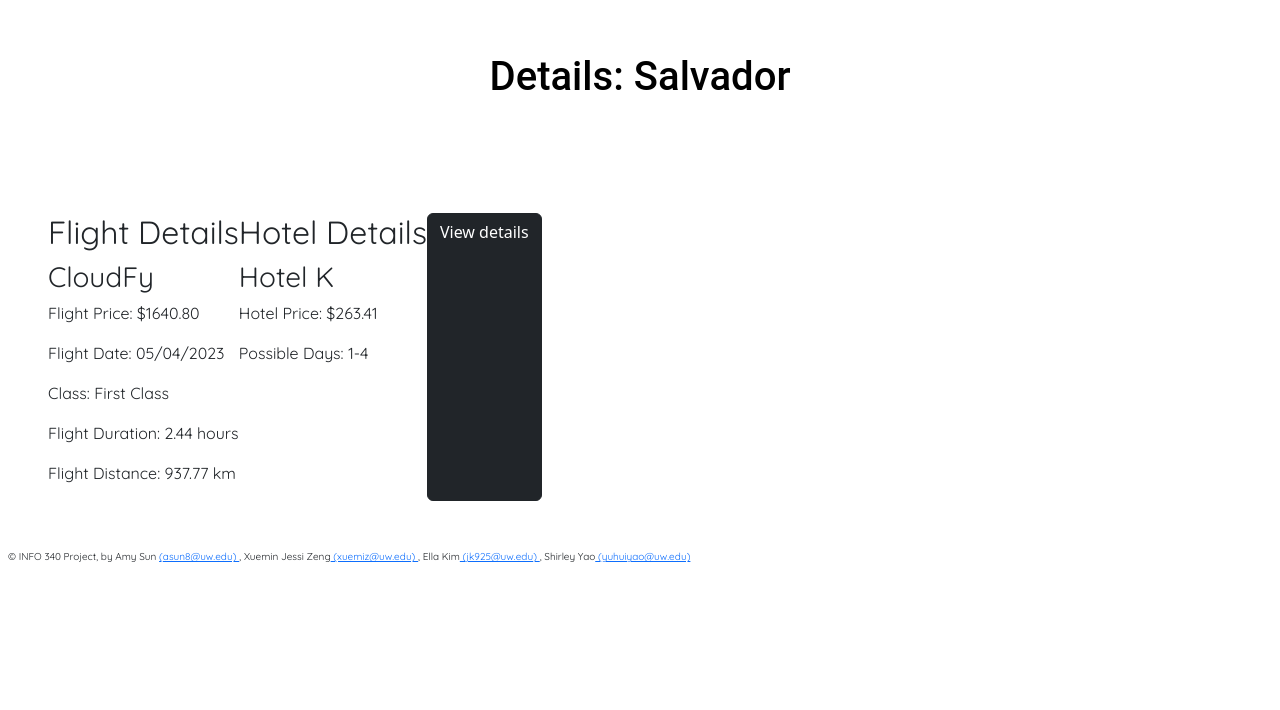
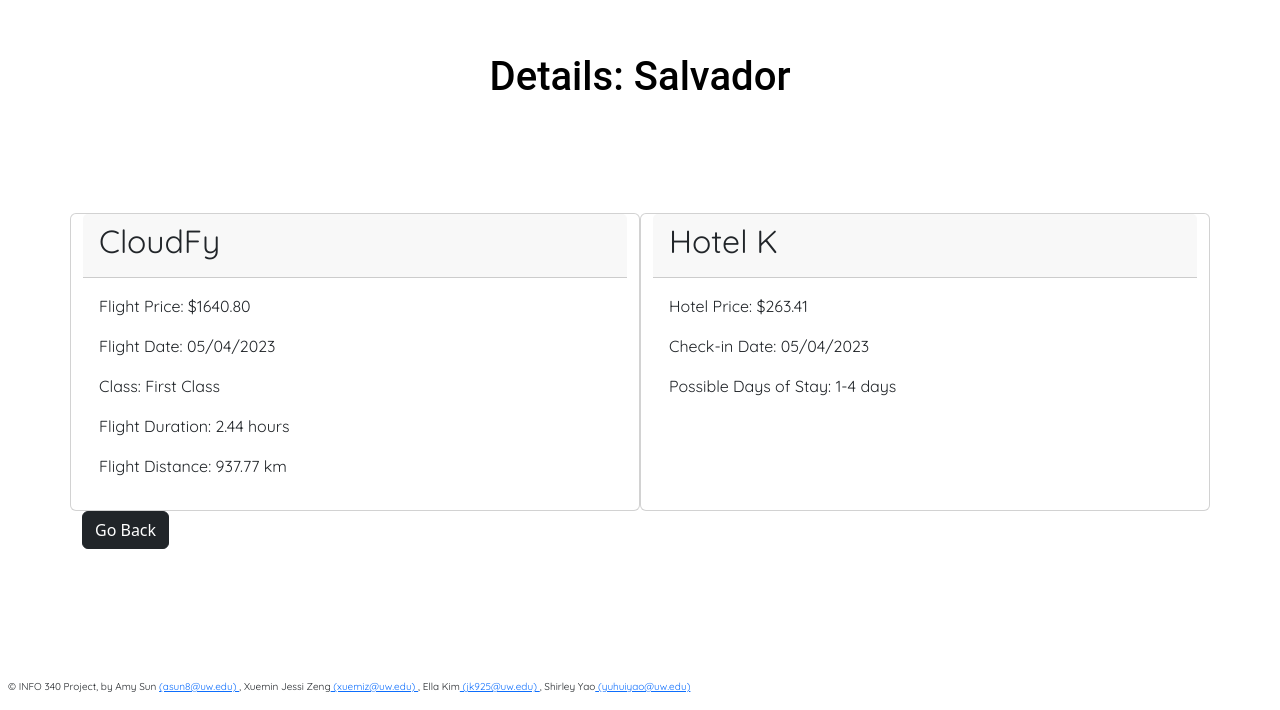
Before and after one commit to info340b-wi23/project-info340-group-bb4, a plain HTML site: page home-search-details.html in a window 1280 px wide. Shown: the part 90-800 px from the top of the page. Drawn offline with nearby package versions, Linux system fonts and the light colour scheme.

Commit message:
fixed formatting for home-search-details

```diff
--- a/home-search-details.html
+++ b/home-search-details.html
@@ -22,20 +22,20 @@
     <div class="container-fluid navbar-collapse collapse" id="basic-navbar-nav">
       <ul>
         <li>
-          <a class="navbar-brand" href="#">
+          <a class="navbar-brand" href="index.html">
             <img src="img/noun-world-travel-5074160.svg" alt="Logo" width="60" height="60" class="d-inline-block">
             <p class="d-inline-block logo">Faran</p>
           </a>
         </li>
 
         <li class="nav-item d-inline-block">
-          <a class="nav-link active" aria-current="page" href="#"><p>HOME</p></a>
+          <a class="nav-link active" aria-current="page" href="index.html"><p>HOME</p></a>
         </li>
         <li class="nav-item d-inline-block">
-          <a class="nav-link" href="#"><p>COMPARE</p></a>
+          <a class="nav-link" href="2comparisonPage.html"><p>COMPARE</p></a>
         </li>
         <li class="nav-item d-inline-block ">
-          <a class="nav-link" href="#"><p>FAVORITE</p></a>
+          <a class="nav-link" href="favorites.html"><p>FAVORITE</p></a>
         </li>
         <li class="nav-item d-inline-block login">
           <a class="nav-link" href="#">
@@ -50,33 +50,45 @@
 
   <header>
     <h1>Details: Salvador</h1>
-
   </header>
 
   <main class="display">
-    <section>
-        <h2>Flight Details</h2>
-        <h3>CloudFy</h3>
+    <div class="container">
+      <div class="row">
+        <div class="card col-6">
+          <div class="card-header">
+            <h2>CloudFy</h2>
+          </div>
+          <div class="card-body">
             <p>Flight Price: $1640.80</p>
             <p>Flight Date: 05/04/2023</p>
             <p>Class: First Class</p>
             <p>Flight Duration: 2.44 hours</p>
             <p>Flight Distance: 937.77 km</p>
-    </section>
+          </div>
+        </div>
+
+        <div class="card col-6">
+          <div class="card-header">
+            <h2>Hotel K</h2>
+          </div>
+          <div class="card-body">
+            <p>Hotel Price: $263.41</p>
+            <p>Check-in Date: 05/04/2023</p>
+            <p>Possible Days of Stay: 1-4 days</p>
+          </div>
+        </div>
+      </div>
 
       <section>
-        <h2>Hotel Details</h2>
-        <h3>Hotel K</h3>
-        <p>Hotel Price: $263.41</p>
-        <p>Possible Days: 1-4</p>
+        <a class="btn btn-dark" href="home-search-start.html">Go Back</a>
       </section>
-
-    <a class="btn btn-dark" href="home-search-details.html">View details</a>
+    </div>
 
 
   </main>
 
-  <footer>
+  <footer class="fixed-bottom">
     <p>&copy; INFO 340 Project, by Amy Sun <a href="mailto:asun8@uw.edu"> (asun8@uw.edu) </a>, Xuemin Jessi Zeng<a href="mailto:xuemiz@uw.edu"> (xuemiz@uw.edu) </a>, Ella Kim<a href="mailto:jk925@uw.edu"> (jk925@uw.edu) </a>, Shirley Yao<a href="mailto:yuhuiyao@uw.edu"> (yuhuiyao@uw.edu) </a></p>
   </footer>
 
```
Lines whose indentation alone changed are shown as unchanged.
